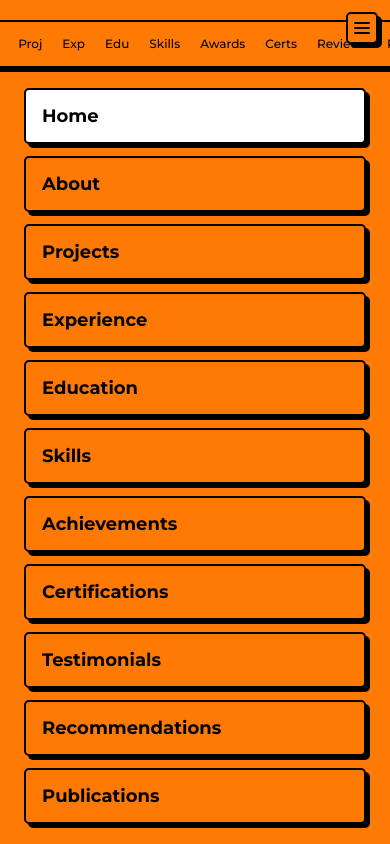
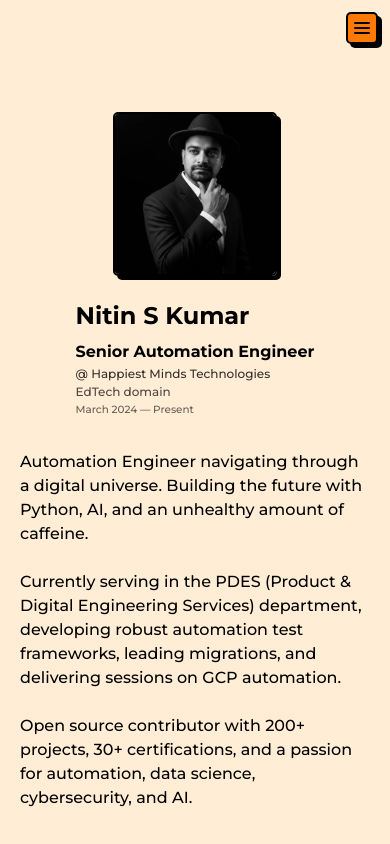
Before and after one commit to nitinkumar30/neobrutalism-portfolio, a Next.js app: page / in a window 390 px wide. Shown: the top 844 px of the page. Built offline with nearby package versions, Linux system fonts and the light colour scheme.

Commit message:
Fix: menu hidden by default, navbar hidden on mobile, hamburger to X on open

```diff
--- a/src/components/nav.tsx
+++ b/src/components/nav.tsx
@@ -33,7 +33,7 @@ export default function Nav() {
   const path = usePathname()
 
   return (
-    <div className="fixed top-5 left-0 z-50 flex w-full justify-center px-4">
+    <div className="fixed top-5 left-0 z-50 flex w-full justify-center px-4 max-lg:hidden">
       <nav className="text-main-foreground border-border shadow-shadow rounded-base bg-main font-base mx-auto flex items-center justify-center gap-1 border-2 px-3 py-2 text-xs sm:gap-2 sm:px-4 sm:text-sm md:text-base lg:gap-3 lg:px-5 lg:text-lg">
         <TooltipProvider>
           {links.map((link) => (
--- a/src/components/tilt-menu-wrapper.tsx
+++ b/src/components/tilt-menu-wrapper.tsx
@@ -64,9 +64,12 @@ export default function TiltMenuWrapper({ children }: { children: React.ReactNod
 
   return (
     <>
-      {/* Paper-back nav panel — mobile only */}
+      {/* Paper-back nav panel — mobile only, hidden until open */}
       <div
-        className="fixed top-0 left-0 z-40 h-screen w-full hidden max-lg:flex flex-col"
+        className={clsx(
+          'fixed top-0 left-0 z-40 h-screen w-full flex-col lg:hidden',
+          open ? 'flex' : 'hidden',
+        )}
         style={{ backgroundColor: 'var(--main)' }}
       >
         <div className="flex items-center justify-between px-6 pt-5">
```
